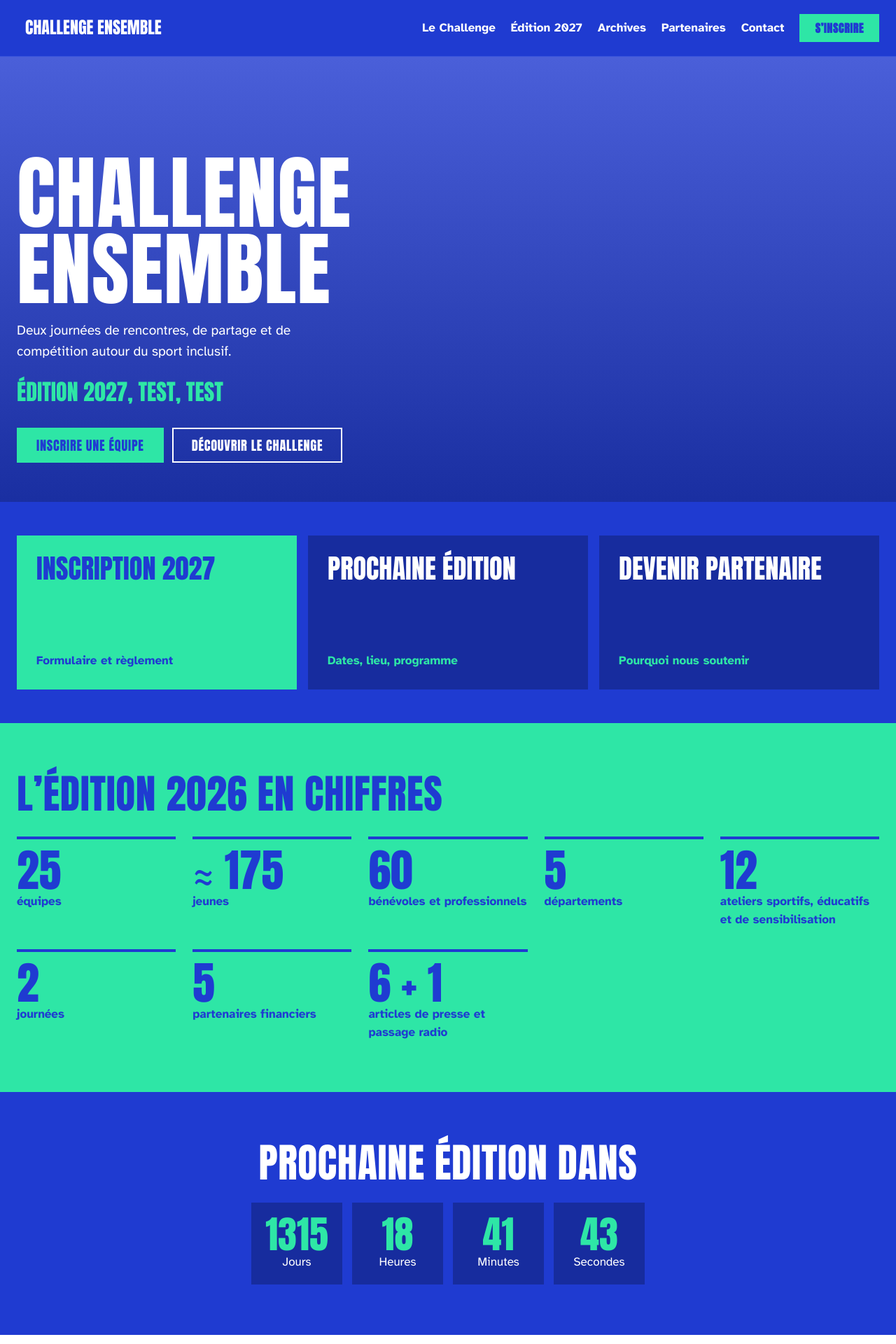
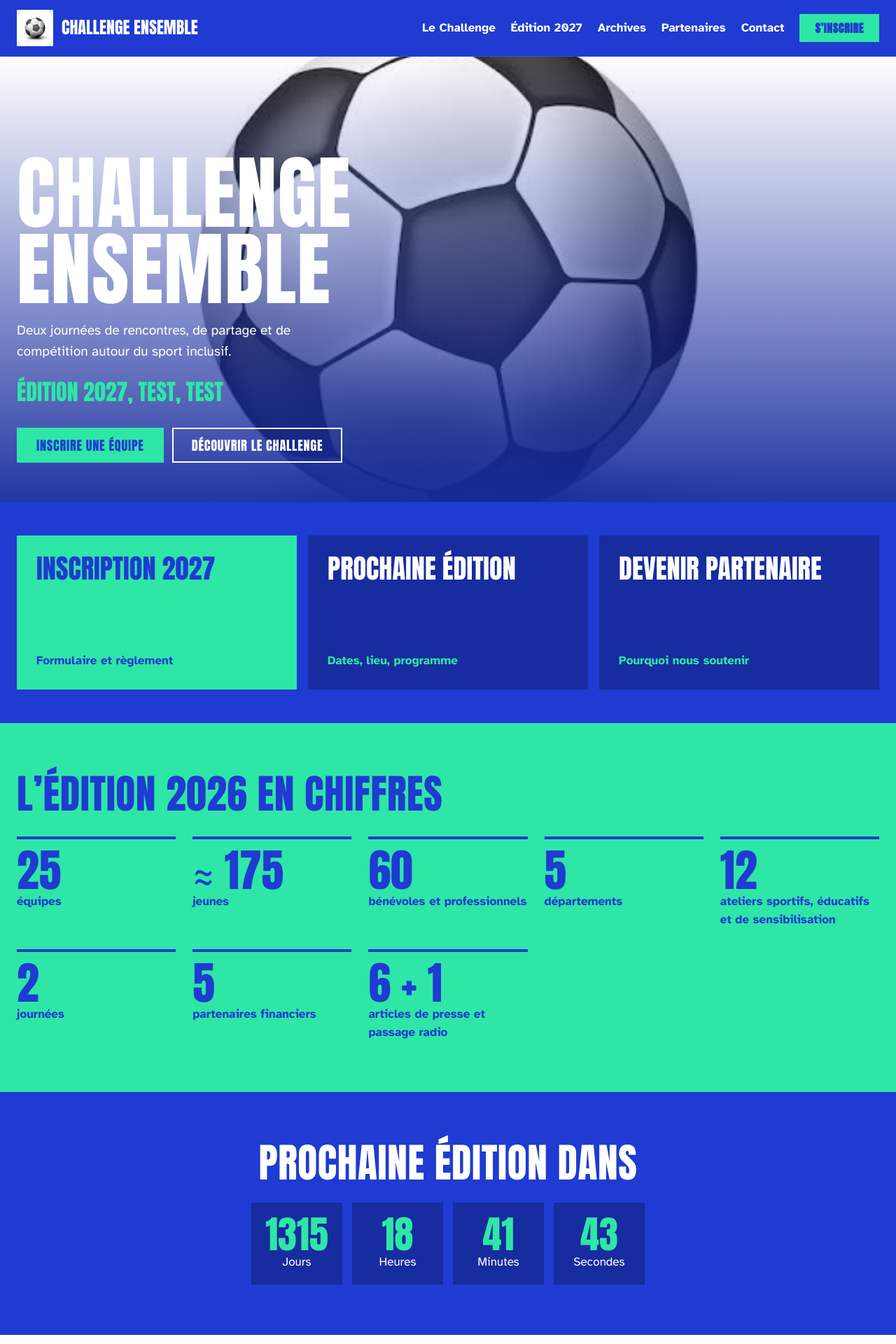
Before and after one commit to PEPBA2235/challenge-ensemble, a Jekyll site: the page built from index.html, in a window 1280 px wide. Shown: the top 1920 px of the page at 70% size. Built offline with Jekyll 4.4.1, drawn with Linux system fonts in a browser that asks for light colours.

Commit message:
Update _data/general.yml (via Pages CMS)

```diff
--- a/_data/general.yml
+++ b/_data/general.yml
@@ -1,4 +1,6 @@
 nom: Challenge Ensemble
 accroche: Deux journées de rencontres, de partage et de compétition autour du
   sport inclusif.
+logo: /images/images-1.jpg
+photo_bandeau: /images/images-2.jpg
 email: TEST
```
